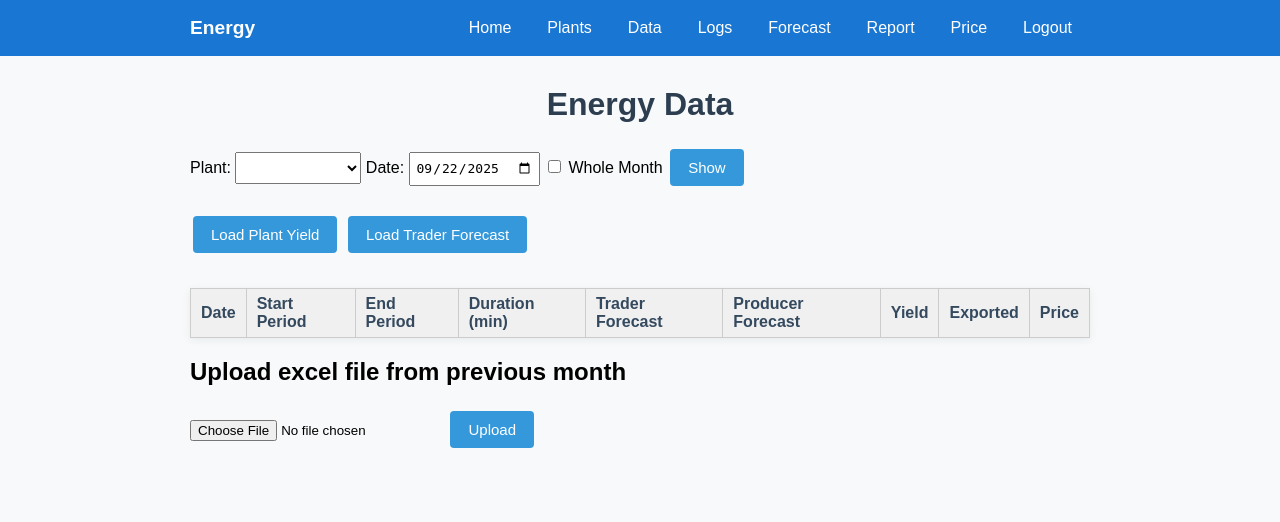
After one commit to valenergy/energy, a Python web app: template templates/energy.html in a window 1280 px wide. The commit adds this page. Shown: the top 522 px of the page. Run offline with Jinja, Linux system fonts and the light colour scheme; the template is opened without the code that fills it: most values are stand-ins (such as "Sample title", 1, 10 or a date in 2020); lists and menus that the app fills with data are empty.

Commit message:
add report page

```diff
--- /dev/null
+++ b/templates/energy.html
@@ -0,0 +1,244 @@
+<!DOCTYPE html>
+<html lang="en">
+<head>
+    <meta charset="UTF-8">
+    <title>Energy Data</title>
+    <link rel="stylesheet" href="{{ url_for('static', filename='styles.css') }}">
+    <style>
+        .filter-row { margin-bottom: 20px; }
+        .filter-row select,
+        .filter-row input[type="date"] {
+            font-size: 1em;
+            height: 2em;
+            padding: 2px 5px;
+        }
+        #energy-table { border-collapse: collapse; width: 100%; margin-top: 20px; }
+        #energy-table th, #energy-table td { border: 1px solid #ccc; padding: 6px 10px; }
+        #energy-table th { background: #f0f0f0; }
+    </style>
+</head>
+<body>
+    {% include 'nav.html' %}
+    <div class="container" style="max-width: 900px; margin: 0 auto;">
+        <h1>Energy Data</h1>
+        <div class="filter-row">
+            <label for="plant-select">Plant:</label>
+            <select id="plant-select">
+                {% for plant in plants %}
+                <option value="{{ plant.id }}">{{ plant.name }}</option>
+                {% endfor %}
+            </select>
+            <label for="date-input">Date:</label>
+            <input type="date" id="date-input">
+            <label>
+                <input type="checkbox" id="whole-month-checkbox"> Whole Month
+            </label>
+            <button onclick="fetchEnergyData()">Show</button>
+        </div>
+        <div class="action-row" style="margin-bottom: 30px;">
+            <button id="load-yield-btn" type="button">Load Plant Yield</button>
+            <span id="yield-status"></span>
+
+            <button id="load-trader-forecast-btn" type="button">Load Trader Forecast</button>
+            <span id="trader-forecast-status"></span>
+        </div>
+        <table id="energy-table">
+            <thead>
+                <tr>
+                    <th>Date</th>
+                    <th>Start Period</th>
+                    <th>End Period</th>
+                    <th>Duration (min)</th>
+                    <th>Trader Forecast</th>
+                    <th>Producer Forecast</th>
+                    <th>Yield</th>
+                    <th>Exported</th>
+                    <th>Price</th>
+                </tr>
+            </thead>
+            <tbody id="energy-table-body">
+                <!-- Data rows will be inserted here -->
+            </tbody>
+        </table>
+        <button id="save-producer-forecast-btn" type="button" style="margin-bottom:10px;">Save and Send Forecast</button>
+        <span id="save-status"></span>
+        <div class="upload-row" style="margin-bottom: 30px;">
+            <h2>Upload excel file from previous month</h2>
+            <form id="energy-upload-form" enctype="multipart/form-data">
+                <input type="file" name="file" accept=".xlsx,.xls" required>
+                <input type="hidden" name="plant_id" value="12">
+                <button type="submit">Upload</button>
+                <span id="upload-status"></span>
+            </form>
+        </div>
+    </div>
+    <script>
+            // Set default value of date-input to today
+        document.addEventListener('DOMContentLoaded', function() {
+            const dateInput = document.getElementById('date-input');
+            const today = new Date();
+            const yyyy = today.getFullYear();
+            const mm = String(today.getMonth() + 1).padStart(2, '0');
+            const dd = String(today.getDate()).padStart(2, '0');
+            dateInput.value = `${yyyy}-${mm}-${dd}`;
+
+                // Set default plant to id 3
+            const plantSelect = document.getElementById('plant-select');
+            if (plantSelect) {
+                plantSelect.value = "3";
+            }
+            document.getElementById('save-producer-forecast-btn').style.display = "none";
+        });
+        document.getElementById('save-producer-forecast-btn').addEventListener('click', async function() {
+            const status = document.getElementById('save-status');
+            status.textContent = "Saving...";
+            status.style.color = "black";
+            const rows = document.querySelectorAll('#energy-table-body tr');
+            let dataToSave = [];
+            rows.forEach(row => {
+                const cells = row.children;
+                dataToSave.push({
+                    date: cells[0].textContent,
+                    start_period: cells[1].textContent,
+                    plant_id: document.getElementById('plant-select').value,
+                    producer_forecast: cells[5].textContent.trim()
+                });
+            });
+            const res = await fetch('/save_producer_forecast', {
+                method: 'POST',
+                headers: { 'Content-Type': 'application/json' },
+                body: JSON.stringify({ forecasts: dataToSave })
+            });
+            if (res.ok) {
+                status.textContent = "Producer forecast saved and sent!";
+                status.style.color = "green";
+                setTimeout(() => { status.textContent = ""; }, 3000);
+                fetchEnergyData(); // Optionally refresh table
+            } else {
+                status.textContent = "Failed to save or send!";
+                status.style.color = "red";
+                setTimeout(() => { status.textContent = ""; }, 3000);
+            }
+        });
+        document.getElementById('energy-upload-form').addEventListener('submit', async function(e) {
+            e.preventDefault();
+            const form = e.target;
+            const status = document.getElementById('upload-status');
+            status.textContent = "Uploading...";
+            const formData = new FormData(form);
+            const res = await fetch('/energy_upload', {
+                method: 'POST',
+                body: formData
+            });
+            if (res.ok) {
+                status.textContent = "Upload successful!";
+                status.style.color = "green";
+                setTimeout(() => { status.textContent = ""; }, 2000);
+                fetchEnergyData(); // Optionally refresh table
+            } else {
+                status.textContent = "Upload failed!";
+                status.style.color = "red";
+                setTimeout(() => { status.textContent = ""; }, 2000);
+            }
+        });
+        document.getElementById('load-trader-forecast-btn').addEventListener('click', async function() {
+            const status = document.getElementById('trader-forecast-status');
+            status.textContent = "Loading...";
+            status.style.color = "black";
+            const plantId = document.getElementById('plant-select').value;
+            const dateInput = document.getElementById('date-input').value;
+            // Format date as DD-MMM-YYYY
+            const dateObj = new Date(dateInput);
+            const dateStr = document.getElementById('date-input').value;
+            const formattedDate = dateObj.toLocaleString('en-GB', {
+                day: '2-digit', month: 'short', year: 'numeric'
+            }).replace(/ /g, '-');
+            console.log("Loading trader forecast for plant " + plantId + " on date " + formattedDate + " (raw input: " + dateStr + ")");
+            const res = await fetch('/load_trader_forecast', {
+                method: 'POST',
+                headers: { 'Content-Type': 'application/json' },
+                body: JSON.stringify({ plant_id: plantId, date_str: dateStr })
+            });
+            if (!res.ok) {
+                status.textContent = "Failed to load trader forecast!";
+                status.style.color = "red";
+                setTimeout(() => { status.textContent = ""; }, 3000);
+                return;
+            }
+            status.textContent = "Trader forecast loaded!";
+            status.style.color = "green";
+            setTimeout(() => { status.textContent = ""; }, 3000);
+                // Load data for the next day
+            const nextDay = new Date(dateObj.getTime() + 24 * 60 * 60 * 1000);
+            const yyyy = nextDay.getFullYear();
+            const mm = String(nextDay.getMonth() + 1).padStart(2, '0');
+            const dd = String(nextDay.getDate()).padStart(2, '0');
+            const nextDayStr = `${yyyy}-${mm}-${dd}`;
+            document.getElementById('date-input').value = nextDayStr;
+            await fetchEnergyData();
+        });
+        async function fetchEnergyData() {
+            const plantId = document.getElementById('plant-select').value;
+            const date = document.getElementById('date-input').value;
+            const wholeMonth = document.getElementById('whole-month-checkbox').checked;
+            let url = `/energy_data?plant_id=${plantId}`;
+            if (wholeMonth && date) {
+                url += `&month=${date.slice(0,7)}`; // YYYY-MM
+            } else if (date) {
+                url += `&date=${date}`;
+            }
+            const res = await fetch(url);
+            const data = await res.json();
+            const tbody = document.getElementById('energy-table-body');
+            tbody.innerHTML = '';
+            data.forEach((row, idx) => {
+                // If producer_forecast is null/empty, use trader_forecast
+                let producerForecast = (row.producer_forecast != null && row.producer_forecast !== '')
+                    ? row.producer_forecast
+                    : (row.trader_forecast != null ? row.trader_forecast : '');
+                const tr = document.createElement('tr');
+                tr.innerHTML = `
+                    <td>${row.date || ''}</td>
+                    <td>${row.start_period || ''}</td>
+                    <td>${row.end_period || ''}</td>
+                    <td>${row.duration_in_minutes != null ? row.duration_in_minutes : ''}</td>
+                    <td>${row.trader_forecast != null ? row.trader_forecast : ''}</td>
+                    <td contenteditable="true" class="producer-forecast-cell" data-row="${idx}">${producerForecast}</td>
+                    <td>${row.yield_power != null ? row.yield_power : ''}</td>
+                    <td>${row.exported != null ? row.exported : ''}</td>
+                    <td>${row.price != null ? row.price : ''}</td>
+                `;
+                tbody.appendChild(tr);
+            });
+                // Show/hide Save button based on row count
+            const saveBtn = document.getElementById('save-producer-forecast-btn');
+            if (data.length > 0) {
+                saveBtn.style.display = "inline-block";
+            } else {
+                saveBtn.style.display = "none";
+            }
+        }
+        document.getElementById('load-yield-btn').addEventListener('click', async function() {
+            const status = document.getElementById('yield-status');
+            status.textContent = "Loading...";
+            status.style.color = "black";
+            const dateStr = document.getElementById('date-input').value;
+            const res = await fetch('/get_plant_yield_params', {
+                method: 'POST',
+                headers: { 'Content-Type': 'application/json' },
+                body: JSON.stringify({ date_str: dateStr })
+            });
+            if (!res.ok) {
+                status.textContent = "Failed to get parameters!";
+                status.style.color = "red";
+                setTimeout(() => { status.textContent = ""; }, 3000);
+                return;
+            }
+            const params = await res.json();
+            status.textContent = "Yield loaded successfully!";
+            status.style.color = "green";
+            setTimeout(() => { status.textContent = ""; }, 3000);
+        });
+    </script>
+</body>
+</html>
--- a/templates/nav.html
+++ b/templates/nav.html
@@ -10,6 +10,7 @@
             <li><a href="/data">Data</a></li>
             <li><a href="/logs">Logs</a></li>
             <li><a href="/forecast">Forecast</a></li>
+            <li><a href="/energy">Report</a></li>
             <li><a href="/price">Price</a></li>
             <li><a href="/logout">Logout</a></li>
         </ul>
```
Also changed, not shown: app/fetch_data_from_mail.py (+128 -0 lines), app/fetch_yield_data.py (added, +100 -0 lines), app/models.py (+19 -0 lines), server.py (+143 -2 lines), sungrow_iec.py (added, +21 -0 lines).
